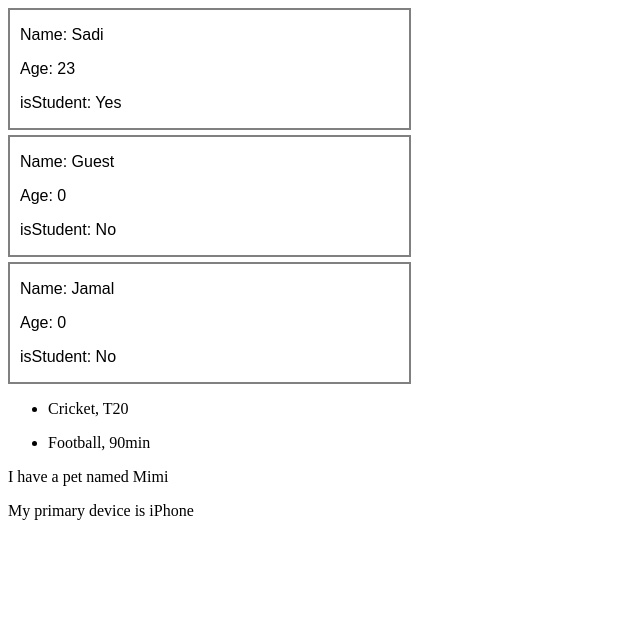
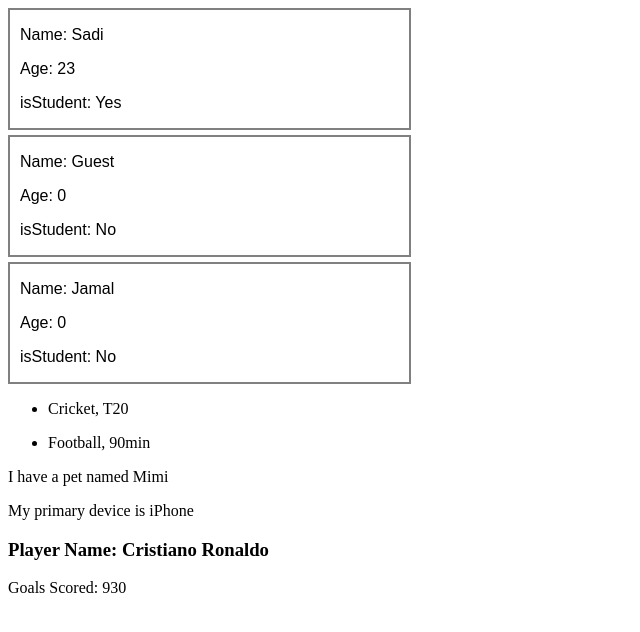
Before and after one commit to imam-hasan-jami/Programming-Hero, a React (Vite) app in the folder Practice/React/first-react-app/: page / in a window 1280 px wide. Shown: the top 632 px of the page, without its empty margins (0-640 px from the left). Built offline with nearby package versions, Linux system fonts and the light colour scheme.

Commit message:
using array destructure instead of props

```diff
--- a/Practice/React/first-react-app/src/App.jsx
+++ b/Practice/React/first-react-app/src/App.jsx
@@ -15,6 +15,9 @@ function App() {
         <Sport name="Football" format="90min" />
         <Pet />
         <Device name="iPhone" />
+
+        {/* using array destructuring */}
+        <Player name="Cristiano Ronaldo" goals="930" />
       </>
     )
 }
@@ -44,4 +47,14 @@ function Device(props) {
   )
 }
 
+// using array destructuring instead of props object
+function Player({name, goals}) {
+  return(
+    <div>
+      <h3>Player Name: {name}</h3>
+      <p>Goals Scored: {goals}</p>
+    </div>
+  )
+}
+
 export default App
```
